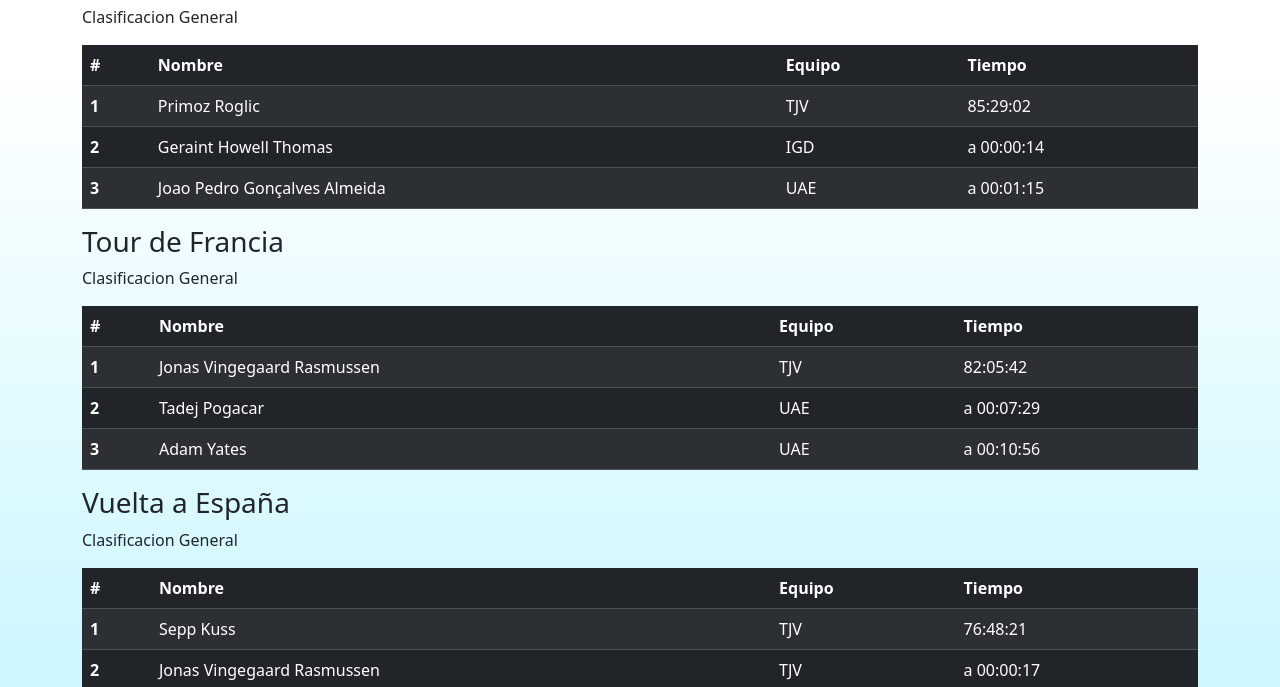
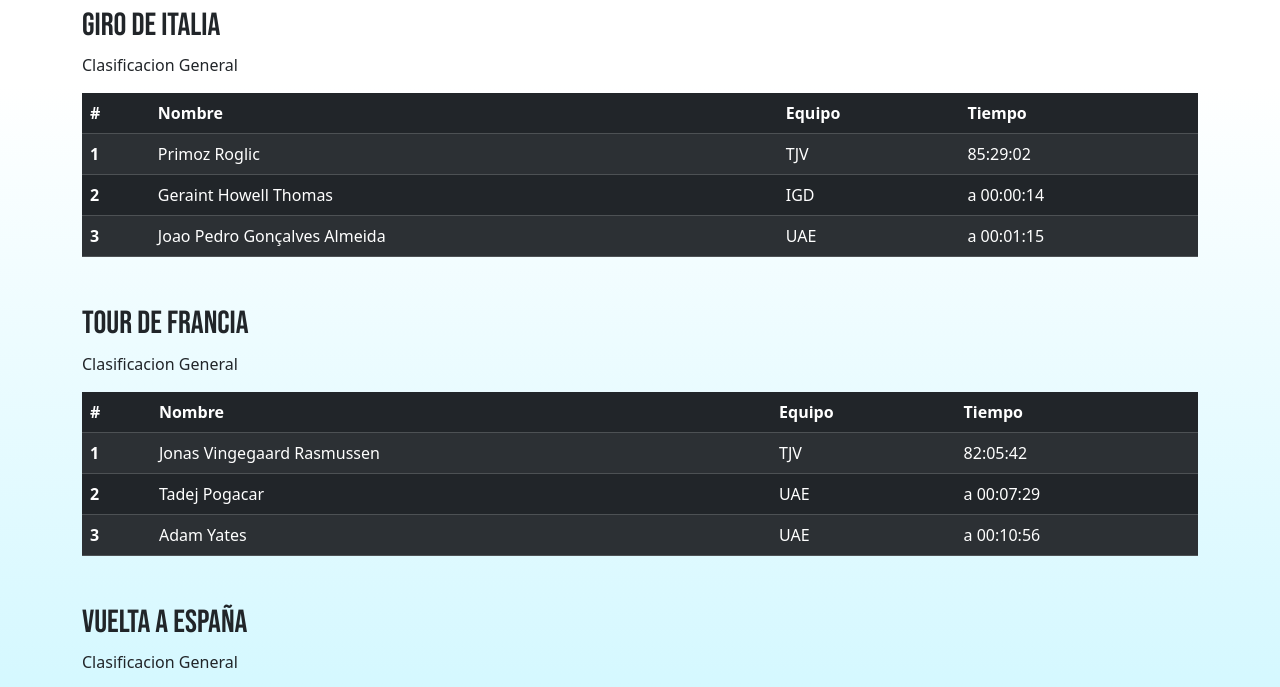
Before and after one commit to matiaslopezv/preEntrega2-LopezV, a plain HTML site: page pages/ganadores.html in a window 1280 px wide. Shown: the part 87-774 px from the top of the page. Drawn offline with nearby package versions, Linux system fonts and the light colour scheme; a web font is replaced by a local one.

Commit message:
Avance general de ganadores.html

```diff
--- a/css/styles.css
+++ b/css/styles.css
@@ -147,3 +147,8 @@
 /* font-family: 'Bebas Neue', sans-serif;
 font-family: 'Croissant One', cursive; */
 /*Estilos Ganadores.html*/
+
+.title-carrera{
+    font-family: 'Bebas Neue', sans-serif;
+    font-size: 2rem;
+}
--- a/pages/ganadores.html
+++ b/pages/ganadores.html
@@ -38,8 +38,8 @@
         </ul>
     </header>
 
-    <section class="container">
-        <h3>Giro de Italia</h3>
+    <section class="container my-5">
+        <h3 class="title-carrera">Giro de Italia</h3>
         <p>Clasificacion General</p>
         <table class="table table-dark table-striped">
             <thead>
@@ -73,8 +73,8 @@
         </table>
     </section>
 
-    <section class="container">
-        <h3>Tour de Francia</h3>
+    <section class="container my-5">
+        <h3 class="title-carrera">Tour de Francia</h3>
         <p>Clasificacion General</p>
         <table class="table table-dark table-striped">
             <thead>
@@ -108,7 +108,7 @@
         </table>
     </section>
 
-    <section class="container">
+    <section class="container my-5">
         <h3 class="title-carrera">Vuelta a España</h3>
         <p>Clasificacion General</p>
         <table class="table table-dark table-striped">
@@ -169,7 +169,7 @@
 
 
 
-    <footer class="container">
+    <footer class="container my-5">
         <div class="redes-sociales">
             <h3 class="text-center">Te esperamos en nuestras redes </h3>
             <div class="redes d-flex justify-content-center">
```
